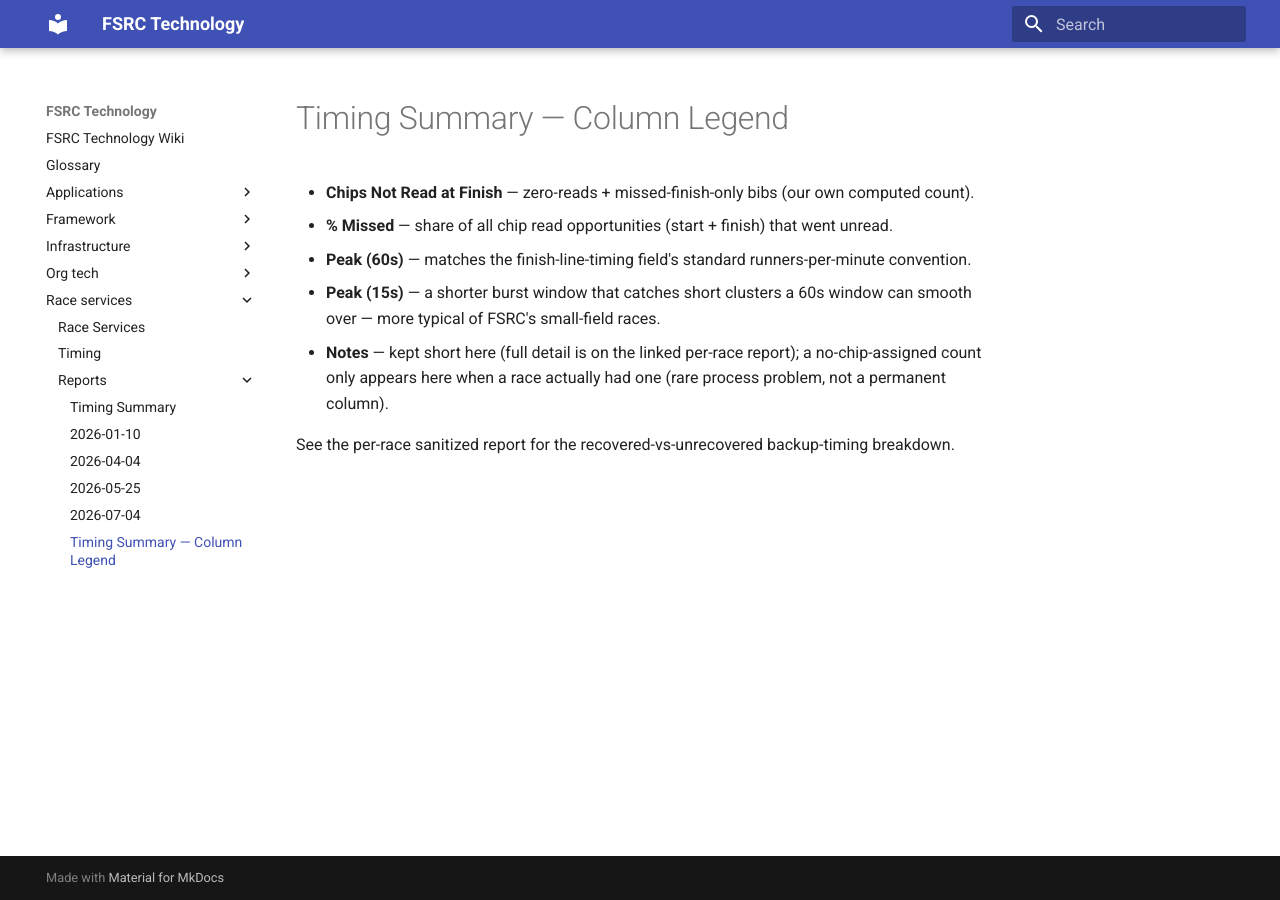
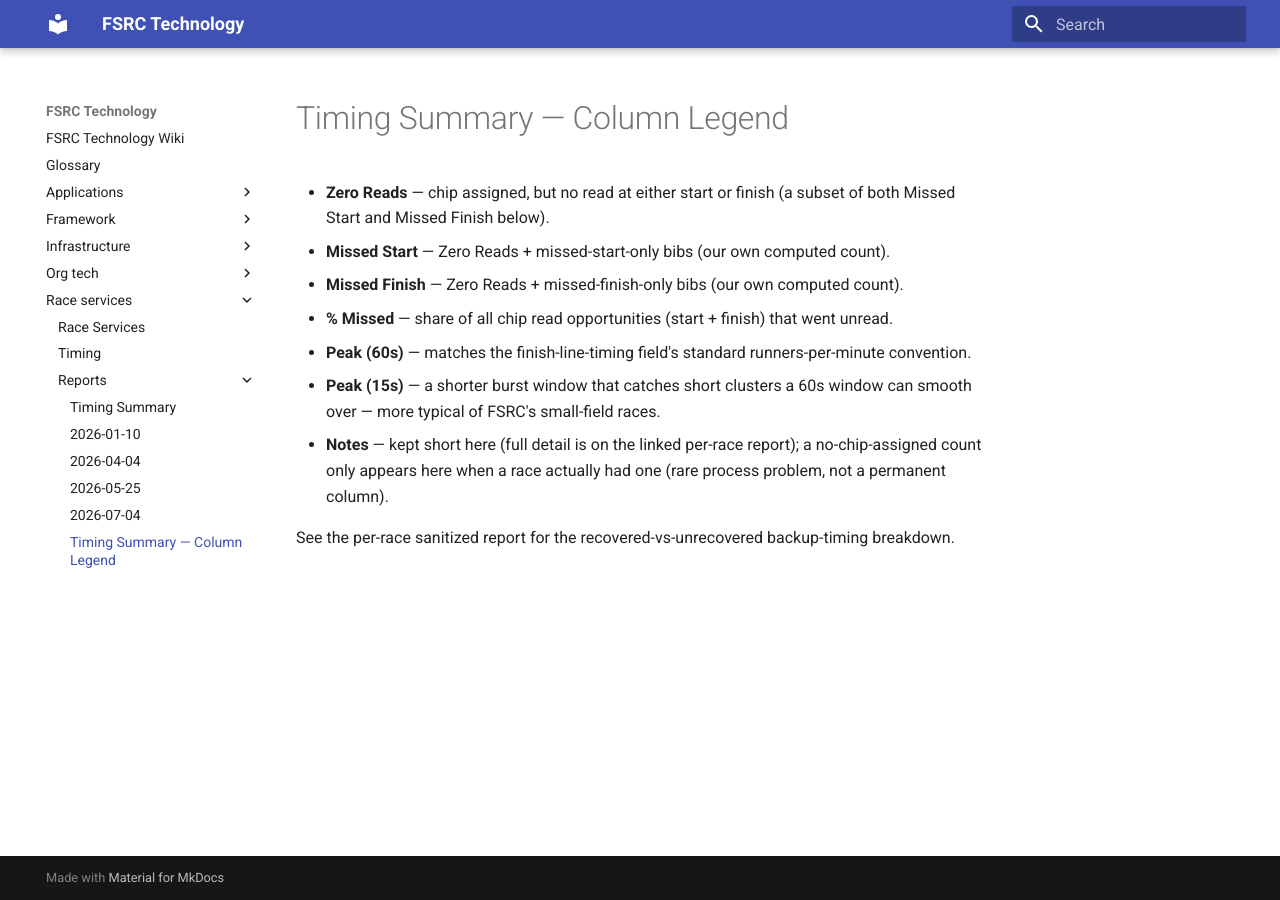
Before and after one commit to louking/fsrc-tech, an MkDocs documentation site: the page built from docs/race-services/reports/SUMMARY-LEGEND.md, in a window 1280 px wide. Built offline with MkDocs 1.6.1 and Material for MkDocs 9.7.7, drawn with Linux system fonts in a browser that asks for light colours.

Commit message:
fix report heading, chip read semantics

```diff
--- a/docs/race-services/reports/SUMMARY-LEGEND.md
+++ b/docs/race-services/reports/SUMMARY-LEGEND.md
@@ -1,6 +1,8 @@
 # Timing Summary — Column Legend
 
-- **Chips Not Read at Finish** — zero-reads + missed-finish-only bibs (our own computed count).
+- **Zero Reads** — chip assigned, but no read at either start or finish (a subset of both Missed Start and Missed Finish below).
+- **Missed Start** — Zero Reads + missed-start-only bibs (our own computed count).
+- **Missed Finish** — Zero Reads + missed-finish-only bibs (our own computed count).
 - **% Missed** — share of all chip read opportunities (start + finish) that went unread.
 - **Peak (60s)** — matches the finish-line-timing field's standard runners-per-minute convention.
 - **Peak (15s)** — a shorter burst window that catches short clusters a 60s window can smooth over — more typical of FSRC's small-field races.
```
Also changed, not shown: CHANGELOG.md (+2 -0 lines), docs/race-services/reports/2026-01-10.md (+1 -0 lines), docs/race-services/reports/README.md (+1 -1 lines).
